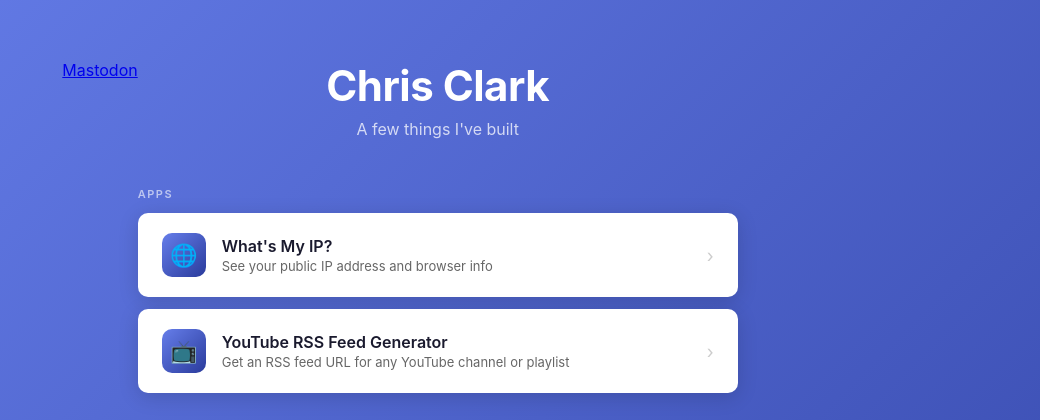
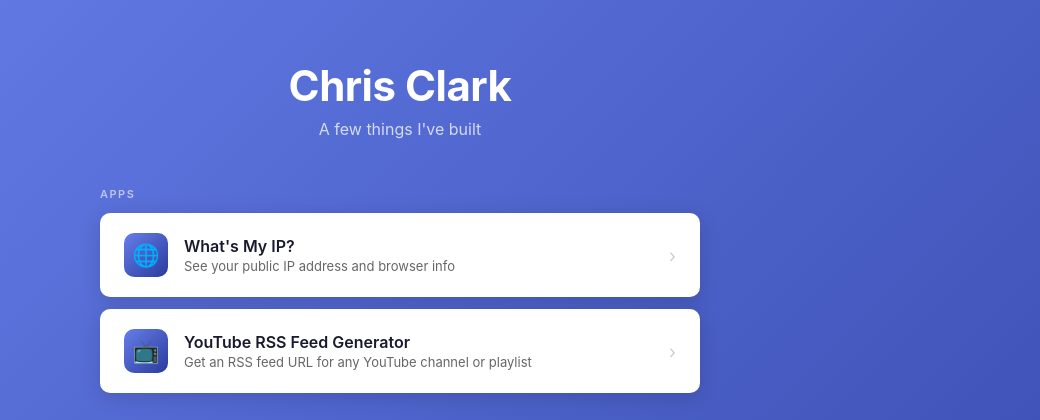
Before and after one commit to cclark31415/chrisclark-net, a Flask app: page / in a window 1280 px wide. Shown: the top 420 px of the page, without its empty margins (240-1280 px from the left). Run offline with Flask 3, Linux system fonts and the light colour scheme.

Commit message:
Removing the link from teh Mastodon thingy

```diff
--- a/templates/index.html
+++ b/templates/index.html
@@ -3,7 +3,7 @@
 <head>
     <meta charset="UTF-8">
     <meta name="viewport" content="width=device-width, initial-scale=1.0">
-    <a rel="me" href="https://mastodon.online/@x_minus_t">Mastodon</a>
+    <a rel="me"></a>
     <title>Chris Clark</title>
     <link rel="icon" type="image/x-icon" href="/static/favicon.ico">
     <style>
```
